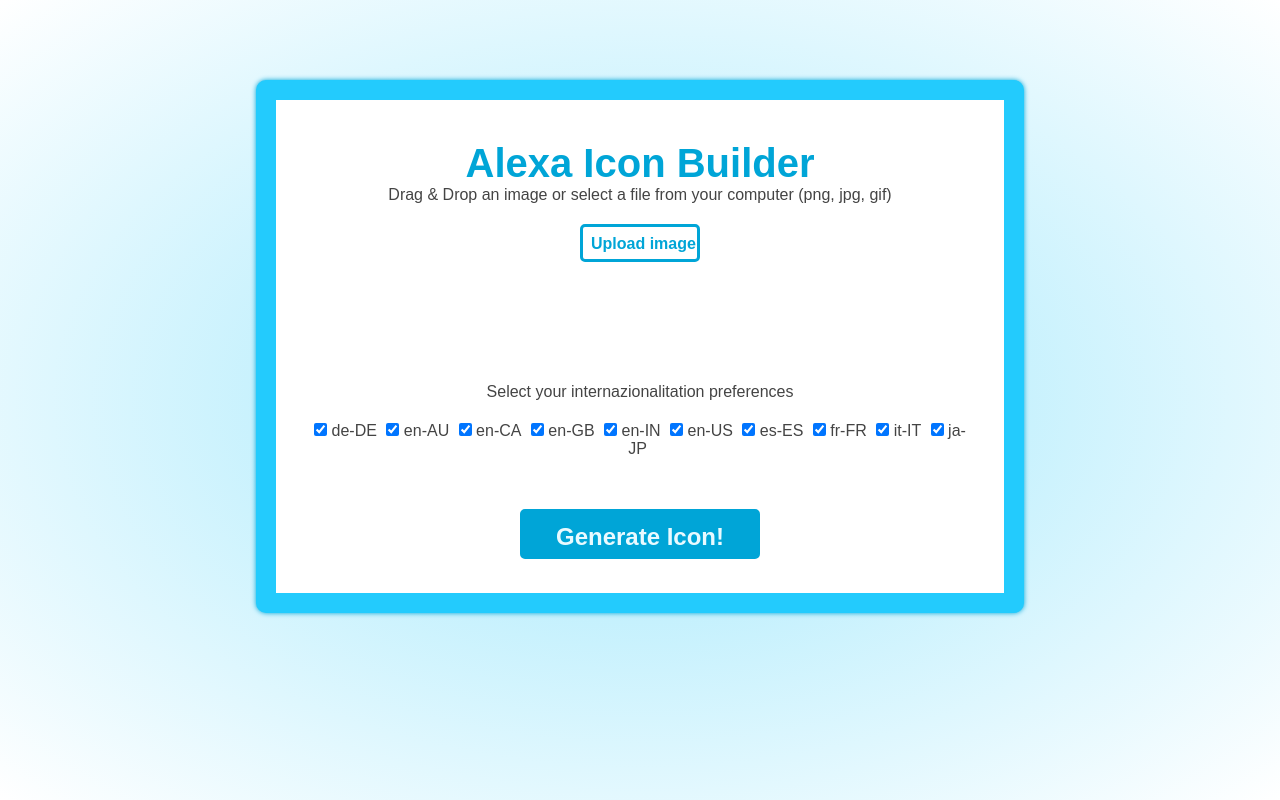
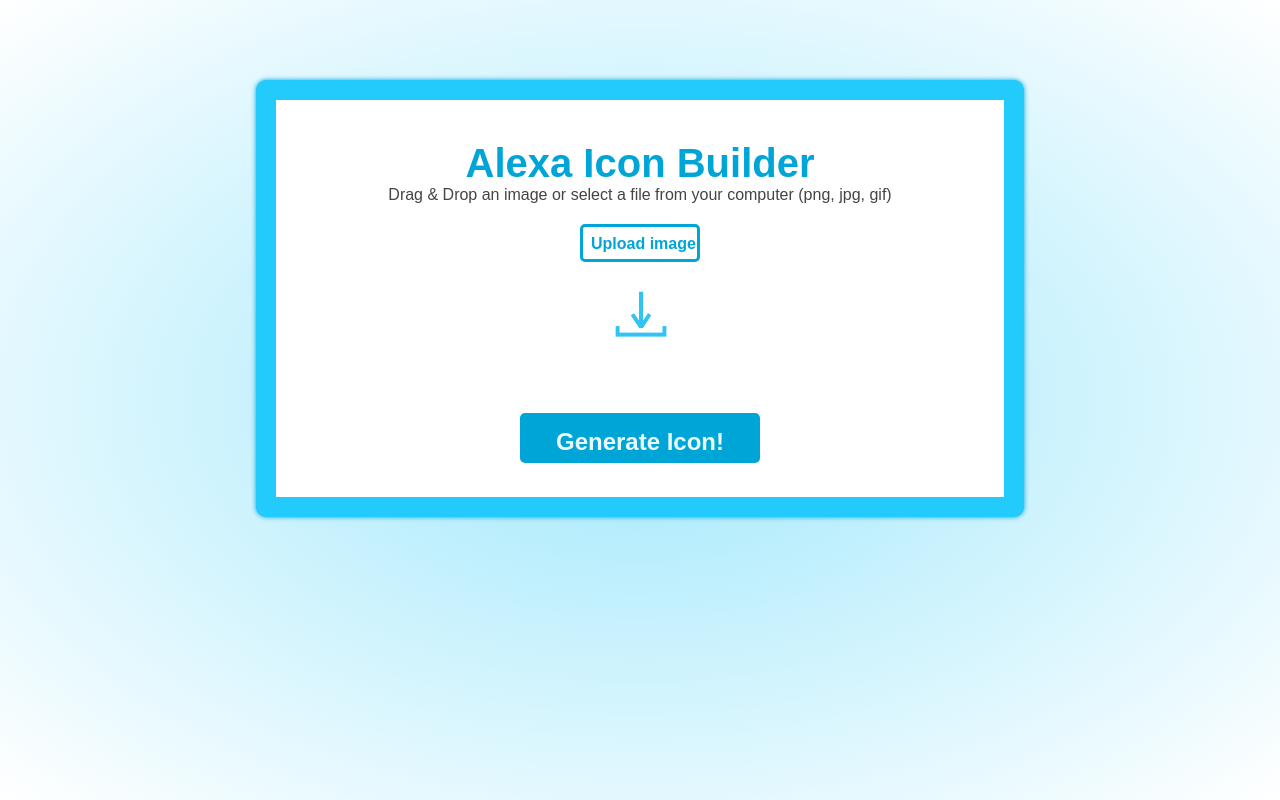
Before and after one commit to flowingis/alexa-icon-builder, a website with bundled scripts: page index.html in a window 1280 px wide. Both pictures are taken after a click on the button "Generate Icon!". Built offline with nearby package versions, Linux system fonts and the light colour scheme; a web font is replaced by a local one.

Commit message:
removed locales

```diff
--- a/index.html
+++ b/index.html
@@ -17,17 +17,9 @@
             <form class="icon_box">
                 <input type="file" accept="image/*">
                 <canvas height="100"></canvas>
-                <p class="main_text">Select your internazionalitation preferences</p>
-                <div class="lacalization_box" data-locale-container></div>
                 <button type="button">Generate Icon!</button>
             </form>
             <script src="src/index.js" type="module"></script>
         </section>
-        <template>
-            <label>
-                <input type="checkbox">
-                <span></span>
-            </label>
-        </template>
     </body>
 </html>
--- a/src/index.js
+++ b/src/index.js
@@ -2,9 +2,6 @@
 import loadImage from './loadImage.js'
 import fileToUrl from './fileToUrl.js'
 import download from './download.js'
-import localesFactory from './locales.js'
-
-const locale = localesFactory(document.querySelector('div[data-locale-container]'))
 
 const SMALL_SIZE = 108
 const BIG_SIZE = 512
@@ -21,23 +18,17 @@
   createImage(image, 100, canvas, true)
 })
 
-const downloadImages = async (file, selectedLocales) => {
+const downloadImages = async (file) => {
   const dataUrl = await fileToUrl(file)
   const image = await loadImage(dataUrl)
+  const bigFilename = 'largeIcon.png'
+  const smallFilename = 'smallIcon.png'
 
-  return selectedLocales
-    .reduce((previousPromise, selectedLocale) => {
-      return previousPromise.then(async () => {
-        const bigFilename = `${selectedLocale}_largeIconUri.png`
-        const smallFilename = `${selectedLocale}_smallIconUri.png`
+  const smallUrl = await createImage(image, SMALL_SIZE)
+  await download(smallFilename, smallUrl)
 
-        const smallUrl = await createImage(image, SMALL_SIZE)
-        await download(smallFilename, smallUrl)
-
-        const bigUrl = await createImage(image, BIG_SIZE)
-        await download(bigFilename, bigUrl)
-      })
-    }, Promise.resolve())
+  const bigUrl = await createImage(image, BIG_SIZE)
+  await download(bigFilename, bigUrl)
 }
 
 document
@@ -46,14 +37,12 @@
     const [file] = input.files
 
     if (!file) {
-      window.alert('Nessun file selezionato')
+      window.alert('No File Selected')
       return
     }
 
-    downloadImages(file, locale.getSelectedLocales())
+    downloadImages(file)
       .catch(window.alert)
   })
 
-locale.render()
-
 createImage(document.querySelector('img'), 100, canvas, true)
--- a/src/locales.js
+++ /dev/null
@@ -1,48 +0,0 @@
-const LOCALES = [
-  'de-DE',
-  'en-AU',
-  'en-CA',
-  'en-GB',
-  'en-IN',
-  'en-US',
-  'es-ES',
-  'fr-FR',
-  'it-IT',
-  'ja-JP'
-]
-
-export default (container) => {
-  const render = () => {
-    const template = document.querySelector('template')
-    window.requestAnimationFrame(() => {
-      LOCALES
-        .map(locale => {
-          const element = template.content.cloneNode(true)
-          const checkbox = element.querySelector('input')
-          const span = element.querySelector('span')
-
-          checkbox.checked = true
-          checkbox.value = locale
-
-          span.textContent = locale
-
-          return element
-        })
-        .forEach(element => {
-          container.appendChild(element)
-        })
-    })
-  }
-
-  const getSelectedLocales = () => {
-    return Array
-      .from(container.querySelectorAll('input[type="checkbox"]'))
-      .filter(input => input.checked)
-      .map(input => input.value)
-  }
-
-  return {
-    render,
-    getSelectedLocales
-  }
-}
```
